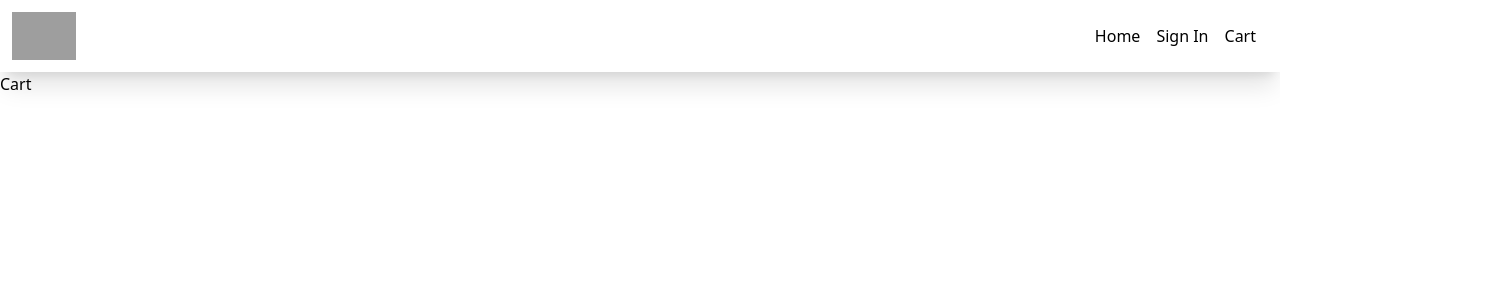
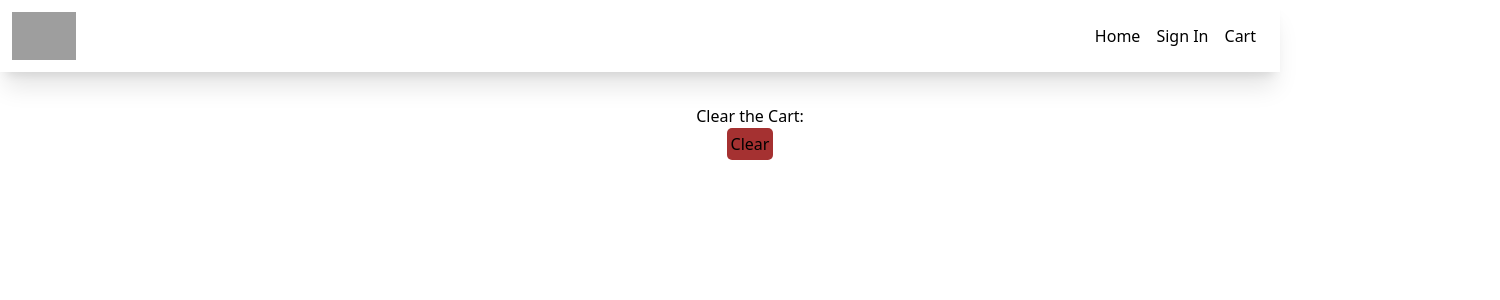
Before and after one commit to GauravOOO2/Swiggy-Clone, a React (Create React App) app: page /Cart in a window 1280 px wide. Shown: the top 300 px of the page, 1500 px wide, since content can reach past the window. Built offline with nearby package versions, Linux system fonts and the light colour scheme; grey boxes are pictures that could not be loaded.

Commit message:
Updated code

```diff
--- /dev/null
+++ b/src/Style/style.css
@@ -0,0 +1,66 @@
+/* .cart_clear_button{
+    border:  2px solid black;
+    position: absolute;
+    top: 5rem;
+    right: inherit;
+}
+
+.cart_wrapper{
+    position: relative;
+} */
+
+
+
+.parent_wrapper{
+    display: grid;
+    /* border: 2px solid black; */
+    grid-template-columns: 300px 200px  500px 300px  200px  ;
+    grid-template-rows: minmax(150px 500px, auto) ;
+}
+
+.item1{
+    /* border: 2px solid yellow; */
+}
+
+.item2{
+    /* border: 2px solid yellow; */
+}
+
+.item3{
+
+}
+
+.item8{
+    /* border: 2px solid red; */
+
+}
+
+.cart_clear_button{
+    background-color: rgb(165, 49, 49);
+    border-radius: 5px;
+    display: inline-block;
+    padding: 4px;
+}
+
+.button_parent{
+    padding-top: 2rem;
+    text-align: center;
+    padding-bottom: 2rem;
+}
+button:hover{
+    color: white;
+}
+
+.menu_image{
+    height: 5rem;
+
+}
+
+.menu_item{
+    padding: 1rem;
+    box-shadow: 0 3px 10px rgb(0 0 0 / 0.2);
+    border-radius: 15px;
+    display: flex;
+    justify-content: space-between;
+
+}
--- a/src/components/Cardlist.js
+++ b/src/components/Cardlist.js
@@ -18,12 +18,13 @@ const Cardlist = () => {
   return (
     <div className='flex boarder border-gray-100 overflow-x-scroll  ' >
       {
-        res.map((data) => (
+        res?.map((data) => (
           data?.info?.avgRating >= 4.4
             ? <SpecialCard
               name={data?.info?.name}
               location={data?.info?.locality}
               image={data?.info?.cloudinaryImageId}
+              id={data?.info?.id}
             />
             : <Cards
               name={data?.info?.name}
--- a/src/components/CardsData.js
+++ b/src/components/CardsData.js
@@ -5,8 +5,11 @@ import { updateCaresData } from '../utils/resSlice'
 import resSlice from '../utils/resSlice'
 import { useParams } from 'react-router-dom'
 import useFetchCardsData from '../hooks/useFetchCardsData'
+import { additem } from '../utils/cartSlice'
 
 const CardsData = () => {
+
+  const dispatch = useDispatch()
 
   const resData = useSelector((store) => store?.res?.resData)
   console.log(resData);
@@ -20,7 +23,9 @@ const CardsData = () => {
 
   useFetchCardsData();
 
-
+  const handleadditem = (data)=>{
+    dispatch(additem(data))
+  }
 
   return (
     <div>
@@ -28,11 +33,11 @@ const CardsData = () => {
       <p className="text-xl font-semibold  " > {resData?.name} </p>
       <p className="text-gray-600" > {resData?.cuisines?.join(", ")} </p>
 
-      <div>Recommended ({resMenu.length}) </div>
+      <div>Recommended ({resMenu?.length}) </div>
       </div>
       <div className=' p-10 m-10  ' >
         {
-          resMenu.map((data, index) => (
+          resMenu?.map((data, index) => (
             <div key={index} className='border-4 border-gray-200 rounded-lg p-4'>
               <div className='p-6 m-6 pb-10 bg-white shadow-lg rounded-lg '>
                 <div className='flex justify-between' >
@@ -46,7 +51,7 @@ const CardsData = () => {
                   alt='Menu pic'
                 />
                 </div>
-                <button className='mt-4 px-4 py-2 bg-yellow-500 text-white rounded-lg hover:bg-yellow-600 focus:outline-none focus:bg-yellow-600' >
+                <button onClick={()=>handleadditem(data)} className='mt-4 px-4 py-2 bg-yellow-500 text-white rounded-lg hover:bg-yellow-600 focus:outline-none focus:bg-yellow-600' >
                 +Add
                 </button>
 
--- a/src/components/Cart.js
+++ b/src/components/Cart.js
@@ -1,8 +1,70 @@
-import React from 'react'
+import React, { Component } from 'react'
+import { useDispatch, useSelector } from 'react-redux'
+import { clearitems } from '../utils/cartSlice'
+import '../Style/style.css'
 
 const Cart = () => {
+
+  const menu = useSelector((store) => store.cart.items)
+  console.log("menu", menu)
+  const dispatch = useDispatch()
+  const handleclearcart = () => {
+    dispatch(clearitems())
+  }
+
   return (
-    <div>Cart</div>
+    <>
+      <div className='parent_wrapper'>
+        <div className='item1' ></div>
+        <div className='item2'>
+
+        </div>
+        <div className='item3'>
+          <div className='button_parent'>
+            <p>Clear the Cart:</p>
+            <div className='cart_clear_button' >
+              <button className='mybutton' onClick={() => handleclearcart()} >Clear</button>
+            </div>
+          </div>
+        </div>
+        <div className='item4'></div>
+        <div className='item5'>
+
+        </div>
+        <div className='item6'>
+
+        </div>
+        <div></div>
+        <div className='item8' >
+          <div className='' >
+            {
+              menu?.map((data) => (
+                <div className='menu_item' >
+                  <p className='' > Name: {data?.card?.info?.name} </p>
+                  {/* <p className='' >Itme: {data?.card?.info?.itemAttribute?.vegClassifier} </p> */}
+                  <p className='price_tag' >Price: {data?.card?.info?.price / 100}</p>
+                  {/* <p className='' > Rating: {data?.card?.info?.ratings?.aggregatedRating?.rating} </p> */}
+
+                  <img className='menu_image'
+                    src={`https://media-assets.swiggy.com/swiggy/image/upload/fl_lossy,f_auto,q_auto,w_208,h_208,c_fit/${data?.card?.info?.imageId}`}
+                    alt='Menu pic'
+                  />
+                </div>
+              )
+              )
+            }
+          </div>
+        </div>
+        <div></div>
+        <div></div>
+
+      </div>
+      <div className='cart_wrapper' >
+
+
+
+      </div>
+    </>
   )
 }
 
--- a/src/hooks/useFetchCardsData.js
+++ b/src/hooks/useFetchCardsData.js
@@ -12,9 +12,11 @@ const useFetchCardsData = ()=>{
 const fetchdata = async() => {
     const data = await fetch(`https://www.swiggy.com/dapi/menu/pl?page-type=REGULAR_MENU&complete-menu=true&lat=12.96340&lng=77.58550&restaurantId=${id}`)
     const jsondata = await data.json();
-    console.log(jsondata?.data?.cards[2]?.card?.card?.info);
-    console.log(jsondata?.data?.cards[4]?.groupedCard?.cardGroupMap?.REGULAR?.cards[1]?.card?.card?.itemCards);
-    dispatch(updateMenuData(jsondata?.data?.cards[4]?.groupedCard?.cardGroupMap?.REGULAR?.cards[2]?.card?.card?.itemCards))
+    console.log("line 15",jsondata?.data?.cards[0]?.card?.card?.info);
+    console.log('Menu debug',jsondata?.data?.cards[2]?.groupedCard?.cardGroupMap?.REGULAR?.cards[1]?.card?.card?.itemCards);
+    // console.log('menu debug',jsondata?.data?.cards[2]);
+    dispatch(updateMenuData(jsondata?.data?.cards[2]?.groupedCard?.cardGroupMap?.REGULAR?.cards[1]?.card?.card?.itemCards))
+    console.log("hi",jsondata?.data?.cards[4]?.groupedCard?.cardGroupMap?.REGULAR?.cards[1]?.card?.card?.itemCards);
     dispatch(updateCaresData(jsondata?.data?.cards[2]?.card?.card.info))
 
   }
--- /dev/null
+++ b/src/utils/cartSlice.js
@@ -0,0 +1,25 @@
+import { createSlice } from "@reduxjs/toolkit";
+
+const cartSlice = createSlice({
+    name: "cart",
+    initialState: {
+        items: [],
+
+    },
+    reducers:{
+        additem:(state , action)=>{
+            state.items.push(action.payload)
+        },
+        removeitems:(state, action)=>{
+            state.items.pop(action.payload)
+        },
+        clearitems:(state, action)=>{
+            state.items.length=0;
+        }
+    }
+
+})
+
+
+export default cartSlice.reducer;
+export const {additem, removeitems, clearitems} = cartSlice.actions
--- a/src/utils/store.js
+++ b/src/utils/store.js
@@ -1,9 +1,11 @@
 import { configureStore } from "@reduxjs/toolkit";
 import resSlice from "./resSlice";
+import cartSlice from "./cartSlice";
 
 const store = configureStore({
     reducer:{
-        res: resSlice
+        res: resSlice,
+        cart: cartSlice,
     }
 })
 
```
